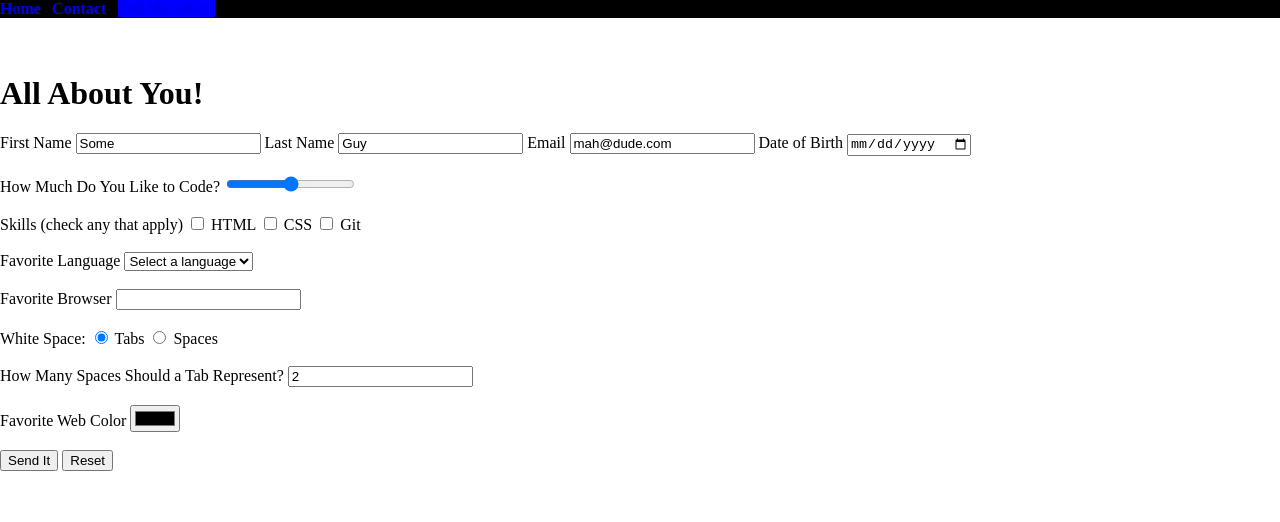
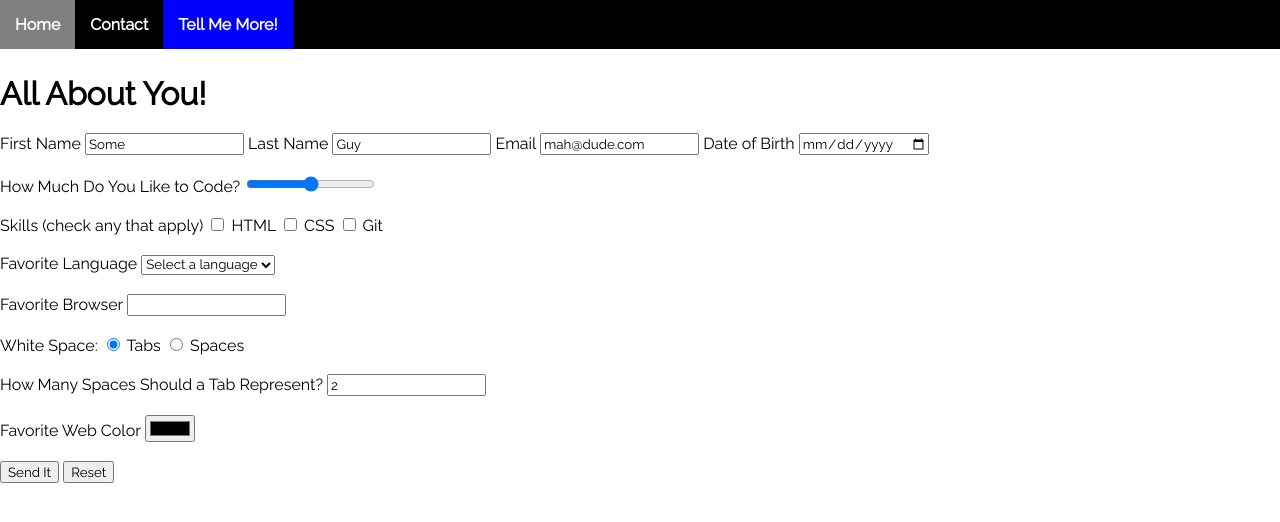
Before and after one commit to edwinsanch33/all_about_me, a plain HTML site: page tell_me_more.html in a window 1280 px wide. Drawn offline with Linux system fonts and the light colour scheme.

Commit message:
styled nav bar

```diff
--- a/global.css
+++ b/global.css
@@ -17,5 +17,5 @@ main {
 
 * {
     box-sizing: border-box;
-    font-family:
+    font-family: 'Raleway', 'sans serif';
 }
--- a/tell_me_more.html
+++ b/tell_me_more.html
@@ -3,14 +3,23 @@
   <head>
     <meta charset="utf-8">
     <title>Tell Me More</title>
+    <link href="https://fonts.googleapis.com/css?family=Raleway" rel="stylesheet">
     <link rel="stylesheet" href="navbar.css">
     <link rel="stylesheet" href="global.css">
   </head>
   <body>
     <nav>
-      <a href="index.html">Home</a> |
-      <a href="contact.html">Contact</a> |
-      <a href="tell_me_more.html" class="current-page">Tell Me More!</a>
+      <ul>
+        <li>
+          <a href="index.html">Home</a>
+        </li>
+        <li>
+          <a href="contact.html">Contact</a>
+        </li>
+        <li>
+          <a href="tell_me_more.html" class="current-page">Tell Me More!</a>
+        </li>
+    </ul>
     </nav>
     <hr>
     <main>
```
